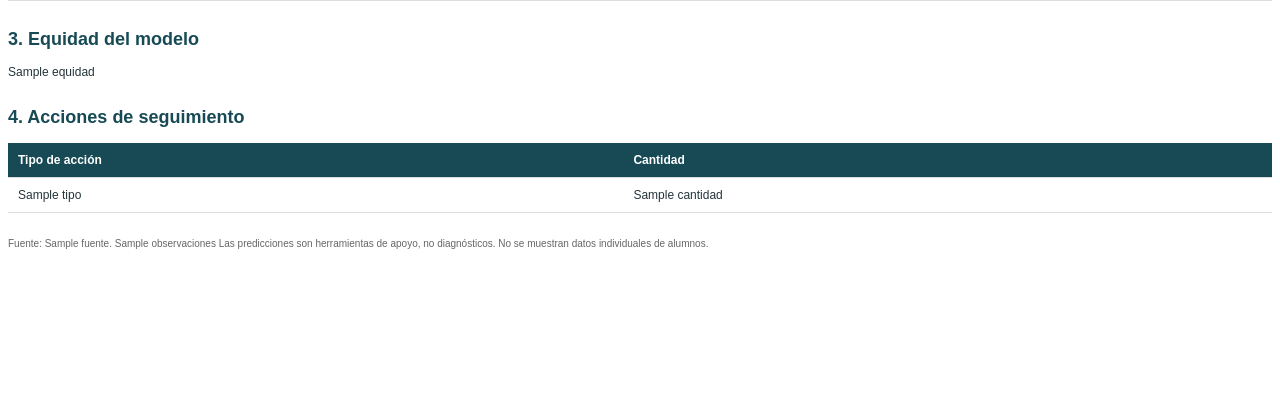
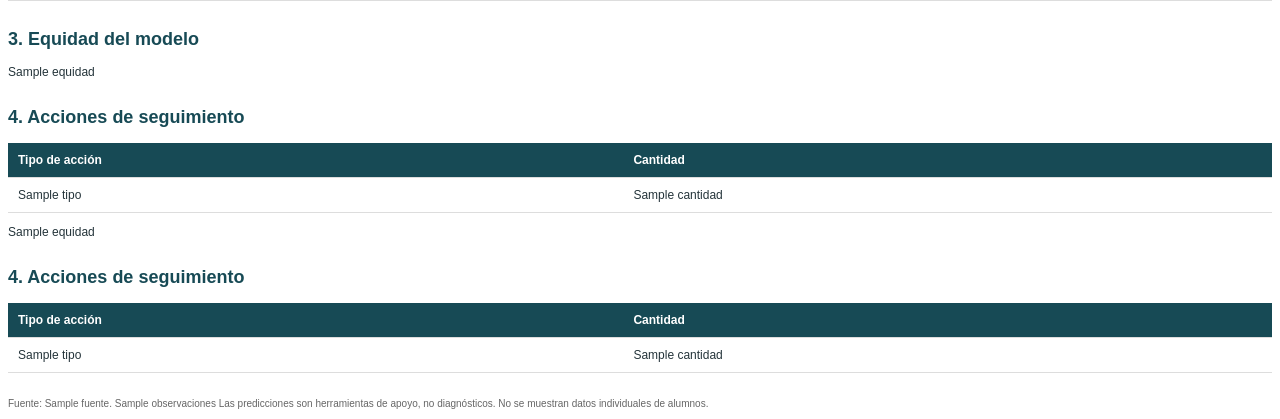
Before and after one commit to Serdan1/brujula, a Python web app: template reports/templates/centro.html in a window 1280 px wide. Shown: the part 490-909 px from the top of the page. Before the commit the page ends 739 px from the top, so only its background shows below. Run offline with Jinja, Linux system fonts and the light colour scheme; the template is opened without the code that fills it: most values are stand-ins (such as "Sample title", 1, 10 or a date in 2020).

Commit message:
cambio html

```diff
--- a/reports/templates/centro.html
+++ b/reports/templates/centro.html
@@ -99,7 +99,31 @@
         </tbody>
     </table>
 
-    <h2>3. Equidad del modelo</h2>
+    {% if equidad and "No hay métricas" not in equidad %}
+<h2>3. Equidad del modelo</h2>
+<p>{{ equidad }}</p>
+{% endif %}
+
+{% if acciones %}
+<h2>4. Acciones de seguimiento</h2>
+
+<table>
+    <thead>
+        <tr>
+            <th>Tipo de acción</th>
+            <th>Cantidad</th>
+        </tr>
+    </thead>
+    <tbody>
+        {% for accion in acciones %}
+        <tr>
+            <td>{{ accion.tipo }}</td>
+            <td>{{ accion.cantidad }}</td>
+        </tr>
+        {% endfor %}
+    </tbody>
+</table>
+{% endif %}
 
     <p>{{ equidad }}</p>
 
```
